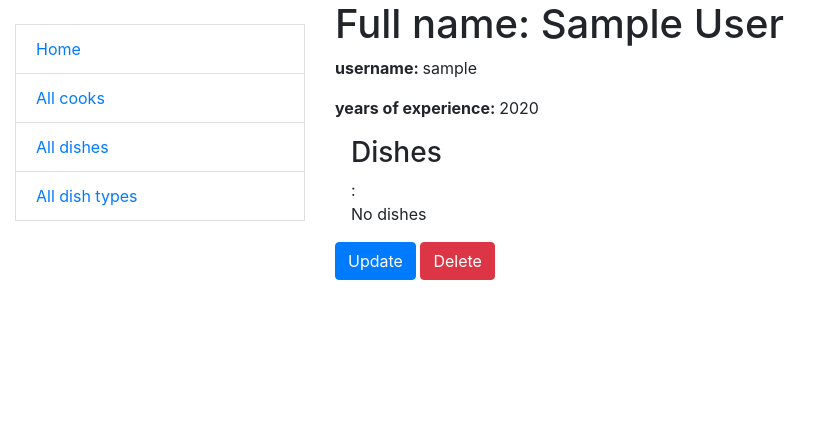
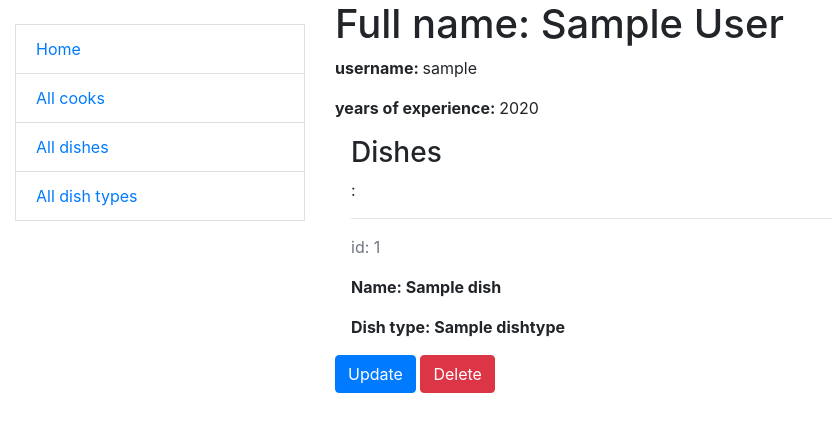
Before and after one commit to Hetmarum/Django-Kitchen, a Django app: page /cooks/1/ in a window 1280 px wide. Shown: the top 432 px of the page, without its empty margins (0-832 px from the left). Run offline with Django 5.2, Linux system fonts and the light colour scheme; tables that the repository leaves empty hold one stand-in row (values such as "Sample post").

Commit message:
changed cook_detail.html

```diff
--- a/kitchen/views.py
+++ b/kitchen/views.py
@@ -33,8 +33,10 @@ class CookCreateView(generic.CreateView):
 class CookUpdateView(generic.UpdateView):
     model = Cook
     fields = ["username", "first_name", "last_name", "email", "years_of_experience", "is_active"]
-    success_url = reverse_lazy("kitchen:cook-detail")
     template_name = "kitchen/cook_form.html"
+
+    def get_success_url(self):
+        return reverse_lazy("kitchen:cook-detail", kwargs={"pk": self.object.pk})
 
 
 class CookDeleteView(generic.DeleteView):
--- a/templates/kitchen/cook_detail.html
+++ b/templates/kitchen/cook_detail.html
@@ -6,11 +6,11 @@
   <p><strong>years of experience: </strong>{{ cook.years_of_experience }}</p>
   <div class="ml-3">
     <h3>Dishes</h3>:
-    {% for dish in cook.dish.all %}
+    {% for dish in cook.dishes.all %}
       <hr>
       <p class="text-muted">id: {{ dish.id }}</p>
       <p><strong>Name: {{ dish.name }}</strong></p>
-      <p><strong>Dish type: {{ dish.dish_type }}</strong></p>
+      <p><strong>{{ dish.dish_type }}</strong></p>
       {% empty %}
         <p>No dishes</p>
     {% endfor %}
```
